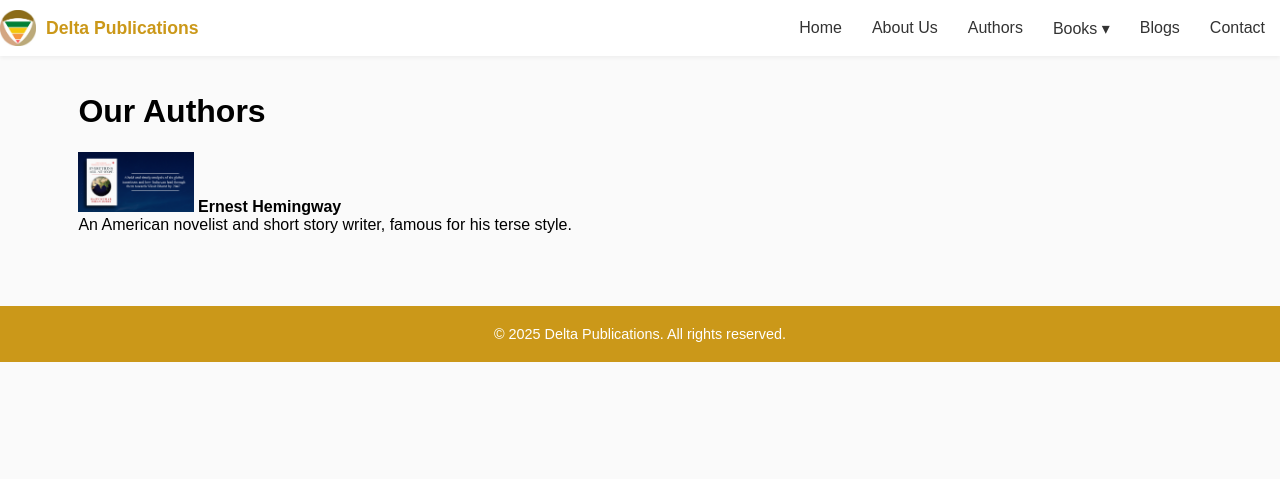
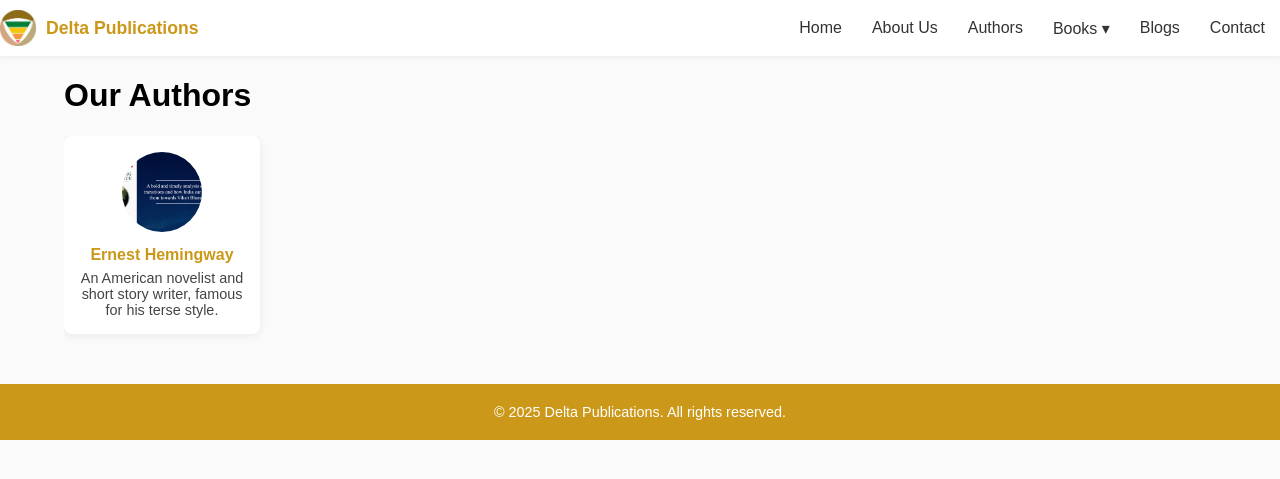
Before and after one commit to gauravsc-alc/gauravsc-alc.github.io, a Jekyll site: the page built from authors.html, in a window 1280 px wide and 900 px high. Shown: the top 479 px of the window. Built offline with Jekyll 4.4.1, drawn with Linux system fonts in a browser that asks for light colours.

Commit message:
Add Amazon links to books and enhance author and book display styles
- Added amazon_link to book metadata in Mera Bacha Sabse Acha.
- Updated authors.html to use a slider layout for author cards.
- Improved books.html to categorize books and include Amazon purchase links.
- Refined CSS styles for book and author cards for better presentation.
- Implemented a bestseller popup feature in index.html and added corresponding JavaScript.

```diff
--- a/authors.html
+++ b/authors.html
@@ -3,17 +3,16 @@
 title: "Authors"
 permalink: /authors.html
 ---
-<main class="page-content">
-  <div class="container">
-    <h1>Our Authors</h1>
-    <ul>
-      {% for author in site.authors %}
-        <li>
-          <img src="{{ author.image }}" alt="{{ author.name }}" style="height:60px;">
-          <strong>{{ author.name }}</strong><br>
-          {{ author.bio }}
-        </li>
-      {% endfor %}
-    </ul>
+
+<div class="container">
+  <h1>Our Authors</h1>
+  <div class="authors-slider">
+    {% for author in site.authors %}
+      <div class="author-card">
+        <img src="{{ author.image }}" alt="{{ author.name }}" />
+        <div class="author-name">{{ author.name }}</div>
+        <div class="author-bio">{{ author.bio }}</div>
+      </div>
+    {% endfor %}
   </div>
-</main>
+</div>
--- a/css/style.css
+++ b/css/style.css
@@ -172,29 +172,18 @@
 }
 
 .book-card {
-  flex: 0 0 auto;            /* Prevent shrinking */
-  width: 180px;              /* Fixed width to make tiles */
-  background-color: #f9f9f9;
-  border-radius: 8px;
-  box-shadow: 0 2px 5px rgba(0,0,0,0.1);
-  scroll-snap-align: start;  /* Snap each card to start */
-  padding: 10px;
-  box-sizing: border-box;
-  text-align: center;
-}
-
-.book-card {
+  display: flex;
+  flex-direction: column;
+  align-items: center;
   background: #fff;
   border-radius: 8px;
   box-shadow: 0 2px 8px rgba(0,0,0,0.07);
-  padding: 20px;
-  text-align: center;
-  transition: box-shadow 0.3s ease;
-  height: 290px; /* Ensures enough space for two lines of title and all text */
-  display: flex;
-  flex-direction: column;
-  justify-content: flex-start;
-  align-items: center;
+  padding: 0;
+  margin: 0 8px;
+  width: 180px;
+  overflow: hidden;
+  position: relative;
+  transition: box-shadow 0.3s;
 }
 
 .book-card:hover {
@@ -202,11 +191,34 @@
 }
 
 .book-card img {
-  width: 120px;
+  width: 100%;
   height: 180px;
   object-fit: cover;
-  margin-bottom: 15px;
+  border-radius: 8px 8px 0 0;
+}
+
+.book-info-tile {
+  background: #CB9819;
+  color: #fff;
+  width: 100%;
+  padding: 12px 8px 10px 8px;
+  text-align: center;
+  border-radius: 0 0 8px 8px;
+}
+
+.amazon-link {
+  display: inline-block;
+  margin-top: 8px;
+  background: #ff9900;
+  color: #fff;
+  padding: 4px 10px;
   border-radius: 4px;
+  text-decoration: none;
+  font-size: 0.85em;
+}
+
+.amazon-link:hover {
+  background: #e47911;
 }
 
 .book-title {
@@ -527,3 +539,91 @@
     display: none !important;
   }
 }
+
+/* Authors section styles */
+.authors-slider {
+  display: flex;
+  overflow-x: auto;
+  gap: 16px;
+  padding-bottom: 10px;
+}
+.author-card {
+  flex: 0 0 auto;
+  width: 180px;
+  background: #fff;
+  border-radius: 8px;
+  box-shadow: 0 2px 8px rgba(0,0,0,0.07);
+  text-align: center;
+  padding: 16px 8px;
+}
+.author-card img {
+  width: 80px;
+  height: 80px;
+  object-fit: cover;
+  border-radius: 50%;
+  margin-bottom: 10px;
+}
+.author-name {
+  font-weight: bold;
+  color: #CB9819;
+  margin-bottom: 6px;
+}
+.author-bio {
+  font-size: 0.9em;
+  color: #444;
+}
+
+/* Bestseller popup styles */
+.bestseller-popup {
+  position: fixed;
+  top: 0; left: 0; right: 0; bottom: 0;
+  background: rgba(0,0,0,0.6);
+  display: flex;
+  align-items: center;
+  justify-content: center;
+  z-index: 9999;
+  animation: fadeIn 0.5s;
+}
+.bestseller-content {
+  background: #fff;
+  border-radius: 12px;
+  padding: 30px 24px 24px 24px;
+  text-align: center;
+  box-shadow: 0 8px 32px rgba(0,0,0,0.18);
+  animation: popZoom 0.5s;
+  position: relative;
+  min-width: 260px;
+  max-width: 90vw;
+}
+.bestseller-content img {
+  width: 120px;
+  height: 180px;
+  object-fit: cover;
+  border-radius: 8px;
+  margin-bottom: 12px;
+}
+.bestseller-title {
+  font-size: 1.1rem;
+  font-weight: bold;
+  color: #CB9819;
+  margin-bottom: 6px;
+}
+.bestseller-author {
+  color: #444;
+  margin-bottom: 10px;
+}
+.bestseller-close {
+  position: absolute;
+  top: 8px; right: 12px;
+  font-size: 1.5rem;
+  color: #CB9819;
+  cursor: pointer;
+}
+@keyframes popZoom {
+  0% { transform: scale(0.7); opacity: 0; }
+  100% { transform: scale(1); opacity: 1; }
+}
+@keyframes fadeIn {
+  0% { opacity: 0; }
+  100% { opacity: 1; }
+}
```
Also changed, not shown: _books/Mera bacha sabse acha.md (+1 -0 lines), books.html (+22 -9 lines), index.html (+21 -5 lines), js/bestseller.js (added, +24 -0 lines).
